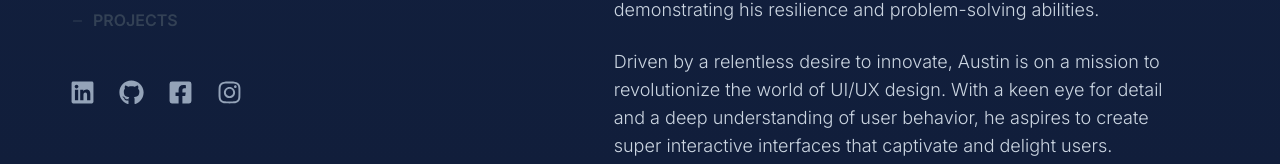
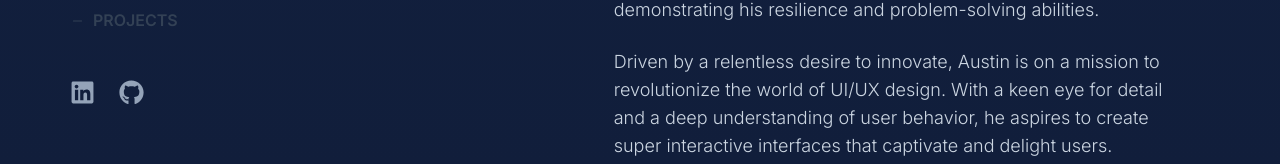
Before and after one commit to Wafula-Austin/next.js-deploy, a Next.js app: page / in a window 1280 px wide. Shown: the part 368-532 px from the top of the page. Built offline with nearby package versions, Linux system fonts and the light colour scheme.

Commit message:
Links update

```diff
--- a/src/app/components/left.jsx
+++ b/src/app/components/left.jsx
@@ -36,6 +36,22 @@ export default function LeftSide(){
         }
     })
 
+    const LinkedInLink = ()=>(
+        <div>
+            <a href = 'https://linkedIn.com/in/austinwafula254' target="_blank" rel="noopener noreferrer">
+                <FaLinkedin size = {25} className = {`text-slate-400 hover:text-slate-700 cursor-pointer`}/>
+            </a>
+        </div>
+    )
+
+    const GitHubLink = ()=>(
+        <div>
+            <a href = 'https://github.com/Wafula-Austin?tab=repositories' target="_blank" rel="noopener noreferrer">
+                <FaGithub size = {25} className = {`text-slate-400 hover:text-slate-700 cursor-pointer`}/>
+            </a>
+        </div>
+    )
+
     return(
         <motion.div initial = {{ x : 0}} animate = {{ x : 0}} transition = {{ delay : 1 , duration : 1}} className = 'flex-col justify-start md:fixed px-4 md:px-[70px]'>
             <div className = 'mb-8 md:mb-12'>
@@ -49,10 +65,8 @@ export default function LeftSide(){
                 <motion.h1 initial = {{x : 0}} animate = {{x : projectsActive && 1}} transition={{duration : 2}}  className = {`flex items-center font-semibold gap-x-2 hover:scale-120 cursor-pointer text-slate-700 ${projectsActive && ` text-teal-500`}`}><GoDash size = {projectsActive ? 40 : 15}/> PROJECTS</motion.h1>
             </div>
             <div className = 'flex items-center gap-x-4 md:gap-x-6'>
-                <FaLinkedin size = {25} className = {`text-slate-400 hover:text-slate-700 cursor-pointer`}/>
-                <FaGithub size = {25} className = {`text-slate-400 hover:text-slate-700 cursor-pointer`}/>
-                <FaFacebookSquare size = {25} className = {`text-slate-400 hover:text-slate-700 cursor-pointer`}/>
-                <FaInstagram size = {25} className = {`text-slate-400 hover:text-slate-700 cursor-pointer`}/>
+                <LinkedInLink/>
+                <GitHubLink />
             </div>
         </motion.div>
     )
```
